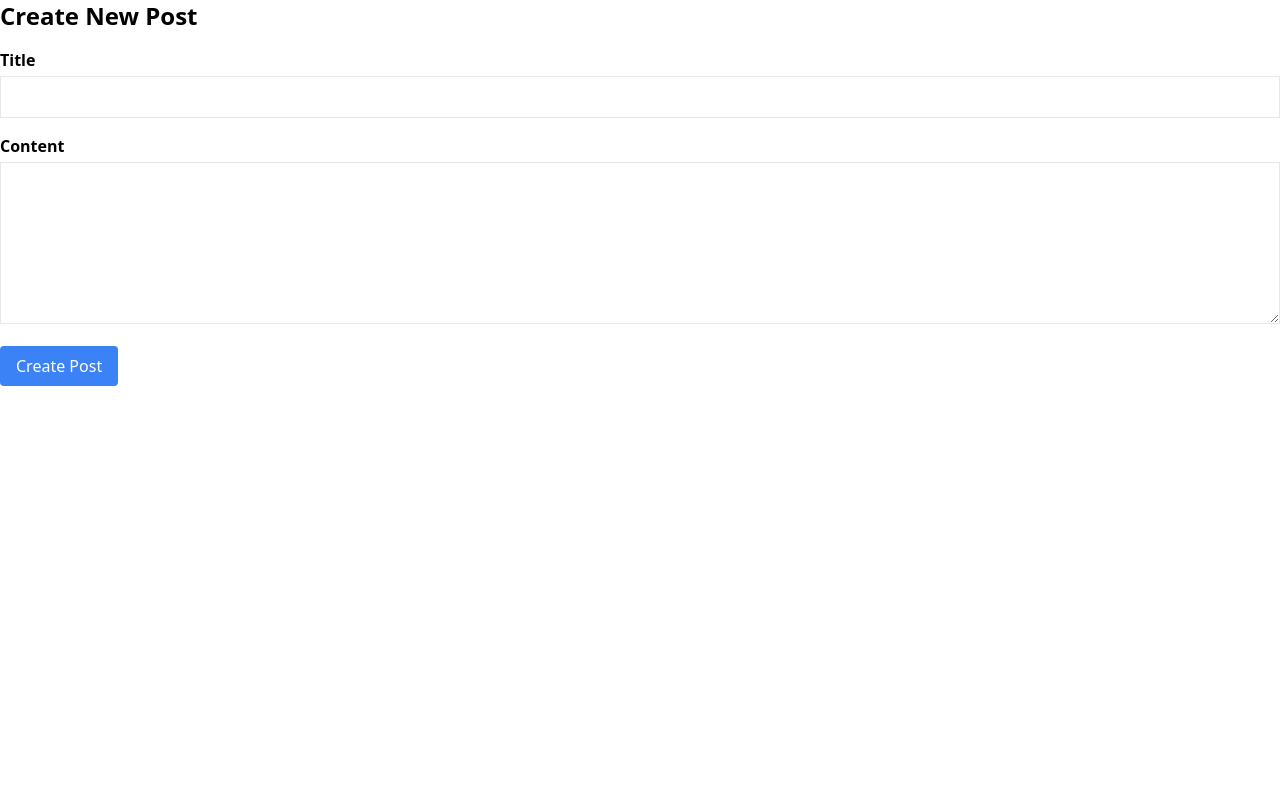
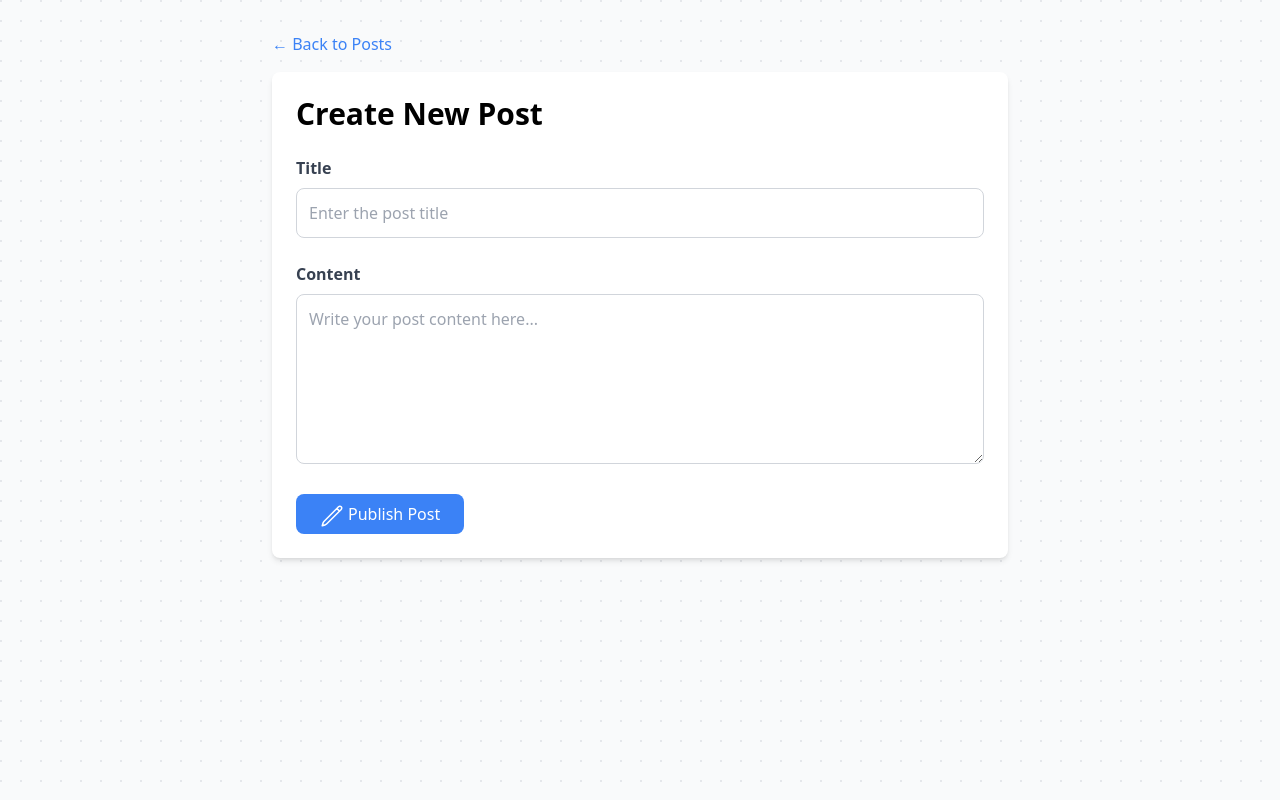
Before and after one commit to hackademymx/graphql-onboarding, a React (Create React App) app in the folder client/: page /create in a window 1280 px wide. Built offline with nearby package versions, Linux system fonts and the light colour scheme.

Commit message:
improve the create post form

```diff
--- a/client/src/components/CreatePost.tsx
+++ b/client/src/components/CreatePost.tsx
@@ -1,6 +1,6 @@
 import React, { useState } from 'react';
 import axios from 'axios';
-import { useNavigate } from 'react-router-dom';
+import { useNavigate, Link } from 'react-router-dom';
 
 const CreatePost: React.FC = () => {
     const [title, setTitle] = useState('');
@@ -20,33 +20,56 @@ const CreatePost: React.FC = () => {
     };
 
     return (
-        <div>
-            <h2 className="text-2xl font-bold mb-4">Create New Post</h2>
+        <div className="min-h-screen bg-gray-50 bg-pattern">
+            <div className="max-w-3xl mx-auto py-8 px-4">
+                <Link to="/" className="text-blue-500 hover:underline">
+                    &larr; Back to Posts
+                </Link>
+                <div className="bg-white shadow-md rounded-lg p-6 mt-4">
+                    <h2 className="text-3xl font-bold mb-6">Create New Post</h2>
                     <form onSubmit={handleSubmit}>
-                <div className="mb-4">
-                    <label className="block font-semibold mb-1">Title</label>
+                        <div className="mb-6">
+                            <label htmlFor="title" className="block text-gray-700 font-semibold mb-2">
+                                Title
+                            </label>
                             <input
+                                id="title"
                                 type="text"
-                        className="border p-2 w-full"
+                                className="w-full border border-gray-300 p-3 rounded-lg focus:outline-none focus:ring-2 focus:ring-blue-500"
                                 value={title}
                                 onChange={(e) => setTitle(e.target.value)}
                                 required
+                                placeholder="Enter the post title"
                             />
                         </div>
-                <div className="mb-4">
-                    <label className="block font-semibold mb-1">Content</label>
+                        <div className="mb-6">
+                            <label htmlFor="content" className="block text-gray-700 font-semibold mb-2">
+                                Content
+                            </label>
                             <textarea
-                        className="border p-2 w-full"
+                                id="content"
+                                className="w-full border border-gray-300 p-3 rounded-lg focus:outline-none focus:ring-2 focus:ring-blue-500"
                                 value={content}
                                 onChange={(e) => setContent(e.target.value)}
                                 required
                                 rows={6}
+                                placeholder="Write your post content here..."
                             ></textarea>
                         </div>
-                <button type="submit" className="bg-blue-500 text-white px-4 py-2 rounded">
-                    Create Post
+                        <button
+                            type="submit"
+                            className="bg-blue-500 text-white flex items-center px-6 py-2 rounded-lg transform transition duration-200 hover:-translate-y-1 active:translate-y-0.5 hover:bg-blue-600 active:bg-blue-700"
+                        >
+                            <span className="h-5 w-5 mr-2">
+                                <svg xmlns="http://www.w3.org/2000/svg" fill="none" viewBox="0 0 24 24" stroke-width="1.5" stroke="currentColor" className="size-6">
+                                    <path stroke-linecap="round" stroke-linejoin="round" d="m16.862 4.487 1.687-1.688a1.875 1.875 0 1 1 2.652 2.652L6.832 19.82a4.5 4.5 0 0 1-1.897 1.13l-2.685.8.8-2.685a4.5 4.5 0 0 1 1.13-1.897L16.863 4.487Zm0 0L19.5 7.125" />
+                                </svg>
+                            </span>
+                            Publish Post
                         </button>
                     </form>
+                </div>
+            </div>
         </div>
     );
 };
--- a/client/src/components/PostForm.tsx
+++ /dev/null
@@ -1,77 +0,0 @@
-import React, { useState, useEffect } from 'react';
-import axios from 'axios';
-import { Post } from '../types';
-
-interface PostFormProps {
-    postToEdit?: Post | null;
-    onSuccess: () => void;
-}
-
-const PostForm: React.FC<PostFormProps> = ({ postToEdit, onSuccess }) => {
-    const [title, setTitle] = useState('');
-    const [content, setContent] = useState('');
-
-    useEffect(() => {
-        if (postToEdit) {
-            setTitle(postToEdit.title);
-            setContent(postToEdit.content);
-        } else {
-            setTitle('');
-            setContent('');
-        }
-    }, [postToEdit]);
-
-    const handleSubmit = async (e: React.FormEvent) => {
-        e.preventDefault();
-
-        if (postToEdit) {
-            await axios.put(`http://localhost:3000/posts/${postToEdit.id}`, {
-                title,
-                content,
-            });
-        } else {
-            await axios.post('http://localhost:3000/posts', {
-                title,
-                content,
-            });
-        }
-
-        setTitle('');
-        setContent('');
-        onSuccess();
-    };
-
-    return (
-        <div className="mb-6">
-            <h2 className="text-xl font-bold mb-2">
-                {postToEdit ? 'Edit Post' : 'Create New Post'}
-            </h2>
-            <form onSubmit={handleSubmit}>
-                <div className="mb-2">
-                    <label className="block font-semibold">Title</label>
-                    <input
-                        type="text"
-                        className="border p-2 w-full"
-                        value={title}
-                        onChange={(e) => setTitle(e.target.value)}
-                        required
-                    />
-                </div>
-                <div className="mb-2">
-                    <label className="block font-semibold">Content</label>
-                    <textarea
-                        className="border p-2 w-full"
-                        value={content}
-                        onChange={(e) => setContent(e.target.value)}
-                        required
-                    ></textarea>
-                </div>
-                <button type="submit" className="bg-blue-500 text-white px-4 py-2">
-                    {postToEdit ? 'Update Post' : 'Create Post'}
-                </button>
-            </form>
-        </div>
-    );
-};
-
-export default PostForm;
```
Lines whose indentation alone changed are shown as unchanged.
